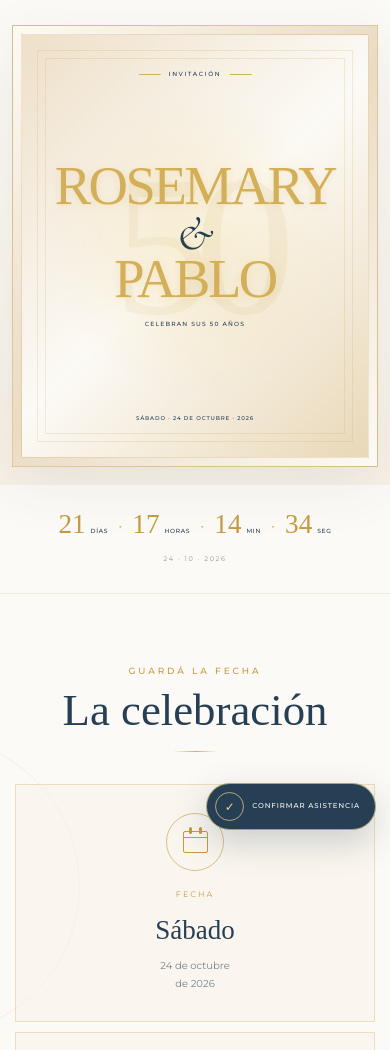
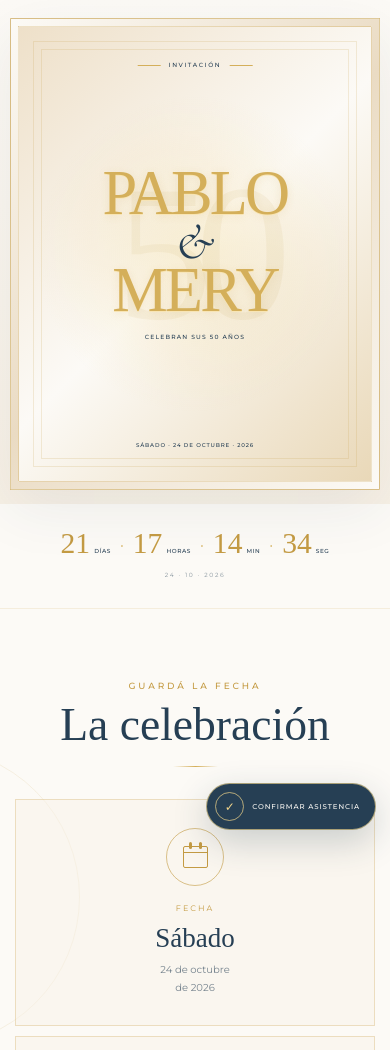
Before and after one commit to mtias2023/Landing-page_invitacion50, a plain HTML site: page index.html in a window 390 px wide. Shown: the top 1050 px of the page. Drawn offline with nearby package versions, Linux system fonts and the light colour scheme; a web font is replaced by a local one.

Commit message:
NUEVA ACTUALIZACION

```diff
--- a/index.html
+++ b/index.html
@@ -4,41 +4,13 @@
   <meta charset="UTF-8">
   <meta name="viewport" content="width=device-width, initial-scale=1.0, viewport-fit=cover">
   <meta name="theme-color" content="#f7f0e5">
-  <meta name="description" content="Invitación a la celebración de los 50 años de Rosemary y Pablo.">
-  <title>Rosemary & Pablo · 50 años</title>
-
-  <script src="https://cdn.tailwindcss.com"></script>
+  <meta name="description" content="Invitación a la celebración de los 50 años de Pablo y Mery.">
+  <title>Pablo & Mery · 50 años</title>
 
   <link rel="preconnect" href="https://fonts.googleapis.com">
   <link rel="preconnect" href="https://fonts.gstatic.com" crossorigin>
 
-  <link
-    href="https://fonts.googleapis.com/css2?family=Cormorant+Garamond:ital,wght@0,300;0,400;0,500;0,600;1,400&family=Gloock&family=Montserrat:wght@300;400;500;600&display=swap"
-    rel="stylesheet"
-  >
-
-  <script>
-    tailwind.config = {
-      theme: {
-        extend: {
-          colors: {
-            crema: "#F7F0E5",
-            marfil: "#FCFAF6",
-            champagne: "#E9D8B8",
-            dorado: "#D4AF5A",
-            doradoClaro: "#F0D48A",
-            azul: "#263F54",
-            tinta: "#26343D"
-          },
-          fontFamily: {
-            gloock: ["Gloock", "serif"],
-            cormorant: ["Cormorant Garamond", "serif"],
-            montserrat: ["Montserrat", "sans-serif"]
-          }
-        }
-      }
-    };
-  </script>
+  <link href="https://fonts.googleapis.com/css2?family=Cormorant+Garamond:ital,wght@0,300;0,400;0,500;0,600;1,400&family=Gloock&family=Montserrat:wght@300;400;500;600&display=swap" rel="stylesheet">
 
   <link rel="stylesheet" href="style.css">
 </head>
@@ -47,10 +19,17 @@
 
   <main>
 
-    <!-- PORTADA -->
+    <!-- =====================================================
+         PORTADA
+    ====================================================== -->
+
     <section class="hero-banner">
+
       <div class="photo-frame">
+
         <div class="photo-inner">
+
+          <!-- ETIQUETA -->
 
           <div class="invitation-label">
             <span></span>
@@ -58,26 +37,48 @@
             <span></span>
           </div>
 
+
+          <!-- 50 DE FONDO -->
+
           <div class="background-fifty">50</div>
 
+
+          <!-- NOMBRES -->
+
           <div class="photo-placeholder">
-            <span>ROSEMARY</span>
+
+            <span>PABLO</span>
+
             <i>&amp;</i>
-            <span>PABLO</span>
-            <small>CELEBRAN SUS 50 AÑOS</small>
+
+            <span>MERY</span>
+
+            <small>
+              CELEBRAN SUS 50 AÑOS
+            </small>
+
           </div>
+
+
+          <!-- FECHA -->
 
           <div class="invitation-date">
             SÁBADO · 24 DE OCTUBRE · 2026
           </div>
 
         </div>
+
       </div>
+
     </section>
 
 
-    <!-- CONTADOR -->
+    <!-- =====================================================
+         CONTADOR
+    ====================================================== -->
+
     <section id="contador" class="top-countdown">
+
       <div class="countdown-line">
 
         <div class="count-item">
@@ -108,11 +109,17 @@
 
       </div>
 
-      <p class="countdown-date">24 · 10 · 2026</p>
+      <p class="countdown-date">
+        24 · 10 · 2026
+      </p>
+
     </section>
 
 
-    <!-- DATOS PRINCIPALES + MAPA -->
+    <!-- =====================================================
+         CELEBRACIÓN
+    ====================================================== -->
+
     <section id="celebracion" class="details-section">
 
       <div class="gold-ring ring-one"></div>
@@ -121,14 +128,23 @@
       <div class="section-container">
 
         <div class="section-heading">
-          <span class="section-kicker">Guardá la fecha</span>
-          <h2>La celebración</h2>
+
+          <span class="section-kicker">
+            Guardá la fecha
+          </span>
+
+          <h2>
+            La celebración
+          </h2>
+
           <div class="heading-line"></div>
+
         </div>
 
 
-        <!-- DATOS -->
         <div class="details-grid">
+
+          <!-- FECHA -->
 
           <article class="detail-card">
 
@@ -136,9 +152,13 @@
               <span></span>
             </div>
 
-            <span class="detail-label">Fecha</span>
+            <span class="detail-label">
+              Fecha
+            </span>
 
-            <h3>Sábado</h3>
+            <h3>
+              Sábado
+            </h3>
 
             <p>
               24 de octubre<br>
@@ -148,15 +168,21 @@
           </article>
 
 
+          <!-- HORARIO -->
+
           <article class="detail-card">
 
             <div class="detail-icon detail-icon-clock">
               <span></span>
             </div>
 
-            <span class="detail-label">Horario</span>
+            <span class="detail-label">
+              Horario
+            </span>
 
-            <h3>21:00 hs</h3>
+            <h3>
+              21:00 hs
+            </h3>
 
             <p>
               Comienza<br>
@@ -166,15 +192,21 @@
           </article>
 
 
+          <!-- LUGAR -->
+
           <article class="detail-card">
 
             <div class="detail-icon detail-icon-location">
               <span></span>
             </div>
 
-            <span class="detail-label">Lugar</span>
+            <span class="detail-label">
+              Lugar
+            </span>
 
-            <h3>El Titán</h3>
+            <h3>
+              El Titán
+            </h3>
 
             <p>
               Riglos 5777<br>
@@ -186,10 +218,12 @@
         </div>
 
 
-        <!-- MAPA -->
+        <!-- MAPA INTEGRADO -->
+
         <div class="event-location">
 
           <div class="location-map">
+
             <iframe
               src="https://www.google.com/maps?q=Sal%C3%B3n%20de%20Eventos%20El%20Tit%C3%A1n%2C%20Riglos%205777%2C%20Gonz%C3%A1lez%20Cat%C3%A1n%2C%20Buenos%20Aires&output=embed"
               loading="lazy"
@@ -197,6 +231,7 @@
               allowfullscreen
               title="Ubicación de El Titán">
             </iframe>
+
           </div>
 
           <a
@@ -211,10 +246,14 @@
         </div>
 
       </div>
+
     </section>
 
 
-    <!-- CONFIRMACIÓN -->
+    <!-- =====================================================
+         CONFIRMACIÓN
+    ====================================================== -->
+
     <section id="confirmacion" class="confirmation-section">
 
       <div class="confirmation-decoration confirmation-decoration-one"></div>
@@ -234,7 +273,9 @@
             Queremos compartirlo con vos
           </span>
 
-          <h2>¿Nos acompañás?</h2>
+          <h2>
+            ¿Nos acompañás?
+          </h2>
 
           <p>
             Confirmá tu asistencia para que podamos esperarte.
@@ -276,6 +317,7 @@
             </label>
 
             <select id="personas">
+
               <option value="1">1 persona</option>
               <option value="2">2 personas</option>
               <option value="3">3 personas</option>
@@ -286,6 +328,7 @@
               <option value="8">8 personas</option>
               <option value="9">9 personas</option>
               <option value="10">10 personas</option>
+
             </select>
 
           </div>
@@ -303,8 +346,8 @@
           <p
             id="form-message"
             class="form-message"
-            aria-live="polite">
-          </p>
+            aria-live="polite"
+          ></p>
 
         </div>
 
@@ -313,16 +356,24 @@
     </section>
 
 
-    <!-- BOTÓN FLOTANTE -->
+    <!-- =====================================================
+         BOTÓN FLOTANTE
+    ====================================================== -->
+
     <a
       href="#confirmacion"
       class="floating-confirmation"
       aria-label="Ir a confirmar asistencia"
     >
-      <span class="floating-confirmation-icon">✓</span>
+
+      <span class="floating-confirmation-icon">
+        ✓
+      </span>
+
       <span class="floating-confirmation-text">
         Confirmar asistencia
       </span>
+
     </a>
 
   </main>
--- a/script.js
+++ b/script.js
@@ -128,7 +128,7 @@ function confirmarAsistencia() {
 
 
   const mensaje =
-`Hola Rosemary y Pablo
+`Hola
 
 Soy ${nombre}.
 
--- a/style.css
+++ b/style.css
@@ -66,7 +66,11 @@ img {
 
 .hero-banner {
   padding: 55px 20px 25px;
-  background: linear-gradient(180deg, #fcfaf6 0%, #f7f0e5 100%);
+  background: linear-gradient(
+    180deg,
+    #fcfaf6 0%,
+    #f7f0e5 100%
+  );
 }
 
 .hero-banner .photo-frame {
@@ -76,7 +80,12 @@ img {
   margin: 0 auto;
   padding: 12px;
   border: 1px solid rgba(196, 155, 67, 0.5);
-  background: linear-gradient(135deg, #fcfaf6, #eadbc3, #fcfaf6);
+  background: linear-gradient(
+    135deg,
+    #fcfaf6,
+    #eadbc3,
+    #fcfaf6
+  );
   box-shadow: 0 18px 55px rgba(38, 63, 84, 0.08);
 }
 
@@ -94,7 +103,12 @@ img {
       rgba(240, 212, 138, 0.32),
       transparent 55%
     ),
-    linear-gradient(135deg, #eee0c9, #fcfaf6, #e9d8b8);
+    linear-gradient(
+      135deg,
+      #eee0c9,
+      #fcfaf6,
+      #e9d8b8
+    );
 }
 
 .hero-banner .photo-inner::before,
@@ -113,7 +127,12 @@ img {
   inset: 34px;
 }
 
-.hero-banner .background-fifty {
+
+/* =====================================================
+   50 DE FONDO
+===================================================== */
+
+.background-fifty {
   position: absolute;
   z-index: 1;
   top: 50%;
@@ -130,9 +149,14 @@ img {
   white-space: nowrap;
 }
 
+
+/* =====================================================
+   ETIQUETA INVITACIÓN
+===================================================== */
+
 .invitation-label {
   position: absolute;
-  z-index: 4;
+  z-index: 5;
   top: 58px;
   left: 50%;
   display: flex;
@@ -157,25 +181,29 @@ img {
   color: #263f54;
 }
 
+
+/* =====================================================
+   NOMBRES
+===================================================== */
+
 .hero-banner .photo-placeholder {
   position: relative;
-  z-index: 3;
+  z-index: 4;
   display: grid;
   grid-template-columns: 1fr;
   grid-template-rows: auto auto auto auto;
   justify-items: center;
   align-items: center;
-  width: 90%;
-  gap: 0;
+  width: 92%;
   text-align: center;
 }
 
 .hero-banner .photo-placeholder span {
   font-family: "Gloock", serif;
-  font-size: clamp(3.8rem, 8vw, 7.5rem);
+  font-size: clamp(4rem, 8vw, 7.5rem);
   font-weight: 400;
-  line-height: 0.85;
-  letter-spacing: -0.04em;
+  line-height: 0.82;
+  letter-spacing: -0.045em;
   color: #d4af5a;
   text-shadow:
     0 1px 0 #f8e5b5,
@@ -184,16 +212,16 @@ img {
 
 .hero-banner .photo-placeholder i {
   font-family: "Cormorant Garamond", serif;
-  font-size: clamp(3rem, 7vw, 5.5rem);
+  font-size: clamp(3.2rem, 7vw, 5.5rem);
   font-style: italic;
   font-weight: 300;
-  line-height: 0.8;
+  line-height: 0.75;
   color: #263f54;
-  margin: 5px 0 2px;
+  margin: 8px 0 4px;
 }
 
 .hero-banner .photo-placeholder small {
-  margin-top: 22px;
+  margin-top: 25px;
   font-family: "Montserrat", sans-serif;
   font-size: 9px;
   font-weight: 500;
@@ -202,9 +230,14 @@ img {
   color: #263f54;
 }
 
+
+/* =====================================================
+   FECHA PORTADA
+===================================================== */
+
 .invitation-date {
   position: absolute;
-  z-index: 4;
+  z-index: 5;
   bottom: 58px;
   left: 50%;
   width: max-content;
@@ -222,7 +255,7 @@ img {
 ===================================================== */
 
 .top-countdown {
-  padding: 28px 20px 34px;
+  padding: 30px 20px 35px;
   text-align: center;
   background: #fcfaf6;
   border-bottom: 1px solid rgba(196, 155, 67, 0.14);
@@ -243,7 +276,7 @@ img {
 
 .count-item span {
   font-family: "Gloock", serif;
-  font-size: clamp(1.8rem, 4vw, 2.7rem);
+  font-size: clamp(2rem, 4vw, 2.9rem);
   font-weight: 400;
   line-height: 1;
   color: #c49b43;
@@ -290,7 +323,7 @@ img {
 .section-heading h2 {
   margin: 10px 0 0;
   font-family: "Gloock", serif;
-  font-size: clamp(2.6rem, 9vw, 5rem);
+  font-size: clamp(2.8rem, 9vw, 5rem);
   font-weight: 400;
   line-height: 1;
   color: #263f54;
@@ -332,6 +365,11 @@ img {
   color: #c49b43;
 }
 
+
+/* =====================================================
+   ICONO CALENDARIO
+===================================================== */
+
 .detail-icon-calendar span {
   position: relative;
   width: 25px;
@@ -362,6 +400,11 @@ img {
   background: #c49b43;
   box-shadow: 10px 0 0 #c49b43;
 }
+
+
+/* =====================================================
+   ICONO RELOJ
+===================================================== */
 
 .detail-icon-clock span {
   position: relative;
@@ -394,6 +437,11 @@ img {
   transform-origin: left center;
 }
 
+
+/* =====================================================
+   ICONO UBICACIÓN
+===================================================== */
+
 .detail-icon-location span {
   position: relative;
   width: 22px;
@@ -414,6 +462,11 @@ img {
   border: 1.5px solid #c49b43;
   border-radius: 50%;
 }
+
+
+/* =====================================================
+   DATOS
+===================================================== */
 
 .detail-label {
   display: block;
@@ -490,8 +543,12 @@ img {
 
 .location-button {
   align-self: center;
-  margin-top: 0;
 }
+
+
+/* =====================================================
+   DETALLES DECORATIVOS
+===================================================== */
 
 .gold-ring {
   position: absolute;
@@ -592,11 +649,19 @@ img {
 .confirmation-ornament span {
   width: 42px;
   height: 1px;
-  background: linear-gradient(90deg, transparent, #d4af5a);
+  background: linear-gradient(
+    90deg,
+    transparent,
+    #d4af5a
+  );
 }
 
 .confirmation-ornament span:last-child {
-  background: linear-gradient(90deg, #d4af5a, transparent);
+  background: linear-gradient(
+    90deg,
+    #d4af5a,
+    transparent
+  );
 }
 
 .confirmation-ornament i {
@@ -624,6 +689,11 @@ img {
   line-height: 1.5;
   color: rgba(38, 63, 84, 0.68);
 }
+
+
+/* =====================================================
+   FORMULARIO
+===================================================== */
 
 .confirmation-form {
   position: relative;
@@ -760,6 +830,11 @@ img {
   color: #263f54;
 }
 
+
+/* =====================================================
+   DECORACIÓN CONFIRMACIÓN
+===================================================== */
+
 .confirmation-decoration {
   position: absolute;
   border: 1px solid rgba(196, 155, 67, 0.1);
@@ -858,6 +933,7 @@ img {
 ===================================================== */
 
 @media (max-width: 800px) {
+
   .details-grid {
     grid-template-columns: 1fr;
     max-width: 500px;
@@ -869,9 +945,6 @@ img {
     height: 300px;
   }
 
-  .location-button {
-    align-self: center;
-  }
 }
 
 
@@ -880,44 +953,52 @@ img {
 ===================================================== */
 
 @media (max-width: 600px) {
+
   .section-container {
     width: min(calc(100% - 30px), 1080px);
   }
 
+
   /* PORTADA */
 
   .hero-banner {
-    padding: 25px 12px 18px;
+    padding: 18px 10px 14px;
   }
 
   .hero-banner .photo-frame {
-    min-height: 440px;
-    padding: 8px;
+    min-height: 470px;
+    padding: 7px;
   }
 
   .hero-banner .photo-inner {
-    min-height: 424px;
+    min-height: 456px;
   }
 
   .hero-banner .photo-inner::before {
-    inset: 15px;
+    inset: 14px;
   }
 
   .hero-banner .photo-inner::after {
-    inset: 23px;
+    inset: 22px;
   }
 
-  .hero-banner .background-fifty {
-    font-size: 12.5rem;
+
+  /* 50 */
+
+  .background-fifty {
+    font-size: 12rem;
   }
 
+
+  /* INVITACIÓN */
+
   .invitation-label {
-    top: 35px;
+    top: 34px;
     gap: 8px;
   }
 
   .invitation-label span {
-    width: 22px;
+    width: 23px;
   }
 
   .invitation-label p {
@@ -925,34 +1006,36 @@ img {
     letter-spacing: 0.27em;
   }
 
+
+  /* NOMBRES */
+
   .hero-banner .photo-placeholder {
-    width: 100%;
+    width: 98%;
   }
 
-  /*
-     NOMBRES MÁS GRANDES EN MOBILE
-  */
-
   .hero-banner .photo-placeholder span {
-    font-size: clamp(3.2rem, 14vw, 4.6rem);
-    line-height: 0.86;
+    font-size: clamp(3.25rem, 16vw, 5rem);
+    line-height: 0.82;
     letter-spacing: -0.045em;
   }
 
   .hero-banner .photo-placeholder i {
-    font-size: 3rem;
-    margin: 5px 0 2px;
+    font-size: 3.15rem;
+    margin: 5px 0 3px;
   }
 
   .hero-banner .photo-placeholder small {
-    margin-top: 17px;
+    margin-top: 18px;
     font-size: 6px;
     letter-spacing: 0.2em;
   }
 
+
+  /* FECHA */
+
   .invitation-date {
-    bottom: 35px;
-    width: calc(100% - 40px);
+    bottom: 32px;
+    width: calc(100% - 45px);
     font-size: 5.5px;
     letter-spacing: 0.16em;
     line-height: 1.5;
@@ -963,38 +1046,33 @@ img {
   /* CONTADOR */
 
   .top-countdown {
-    padding: 24px 8px 29px;
+    padding: 25px 8px 29px;
   }
 
   .countdown-line {
-    gap: 10px;
+    gap: 9px;
   }
 
   .count-item {
-    gap: 5px;
+    gap: 4px;
   }
 
-  /*
-     CONTADOR MÁS GRANDE EN MOBILE
-  */
-
   .count-item span {
-    font-size: 1.7rem;
+    font-size: 1.85rem;
   }
 
   .count-item small {
-    font-size: 6px;
-    letter-spacing: 0.11em;
+    font-size: 5.8px;
+    letter-spacing: 0.1em;
   }
 
   .count-separator {
-    font-size: 21px;
+    font-size: 20px;
   }
 
   .countdown-date {
-    margin-top: 14px;
-    font-size: 6.5px;
-    letter-spacing: 0.25em;
+    margin-top: 12px;
+    font-size: 6px;
   }
 
 
@@ -1005,7 +1083,7 @@ img {
   }
 
   .section-heading h2 {
-    font-size: 2.8rem;
+    font-size: 2.85rem;
   }
 
   .details-grid {
@@ -1148,6 +1226,9 @@ img {
     letter-spacing: 0.13em;
   }
 
+
+  /* DECORACIONES */
+
   .confirmation-decoration-one {
     width: 300px;
     height: 300px;
@@ -1159,6 +1240,7 @@ img {
     height: 240px;
     right: -190px;
   }
+
 }
 
 
@@ -1167,46 +1249,40 @@ img {
 ===================================================== */
 
 @media (max-width: 360px) {
+
   .hero-banner .photo-frame {
-    min-height: 390px;
+    min-height: 425px;
   }
 
   .hero-banner .photo-inner {
-    min-height: 374px;
+    min-height: 411px;
   }
 
-  .hero-banner .background-fifty {
+  .background-fifty {
     font-size: 10.5rem;
   }
 
-  /*
-     NOMBRES EN CELULARES MUY PEQUEÑOS
-  */
-
   .hero-banner .photo-placeholder span {
-    font-size: 2.65rem;
-    line-height: 0.87;
+    font-size: 3rem;
   }
 
   .hero-banner .photo-placeholder i {
-    font-size: 2.45rem;
+    font-size: 2.7rem;
   }
 
   .hero-banner .photo-placeholder small {
-    margin-top: 14px;
     font-size: 5.5px;
+  }
+
+  .invitation-date {
+    font-size: 5px;
   }
 
 
   /* CONTADOR */
 
-  .top-countdown {
-    padding-left: 6px;
-    padding-right: 6px;
-  }
-
   .countdown-line {
-    gap: 6px;
+    gap: 5px;
   }
 
   .count-item {
@@ -1214,7 +1290,7 @@ img {
   }
 
   .count-item span {
-    font-size: 1.45rem;
+    font-size: 1.55rem;
   }
 
   .count-item small {
@@ -1233,7 +1309,7 @@ img {
   }
 
   .section-heading h2 {
-    font-size: 2.45rem;
+    font-size: 2.5rem;
   }
 
   .location-map {
@@ -1284,7 +1360,7 @@ img {
   }
 
 
-  /* BOTÓN FLOTANTE */
+  /* BOTÓN */
 
   .floating-confirmation {
     right: 10px;
@@ -1294,6 +1370,7 @@ img {
   .floating-confirmation-text {
     font-size: 6px;
   }
+
 }
 
 
@@ -1302,6 +1379,7 @@ img {
 ===================================================== */
 
 @media (prefers-reduced-motion: reduce) {
+
   html {
     scroll-behavior: auto;
   }
@@ -1313,4 +1391,5 @@ img {
     animation-iteration-count: 1 !important;
     transition-duration: 0.01ms !important;
   }
+
 }
```
